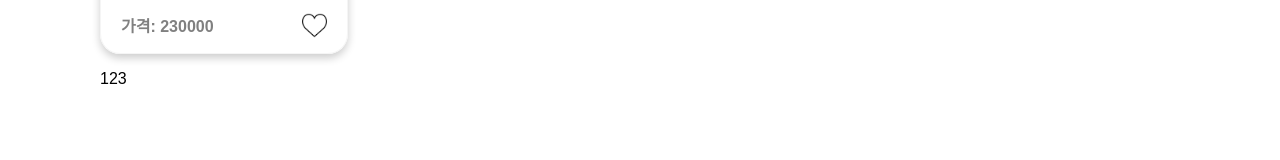
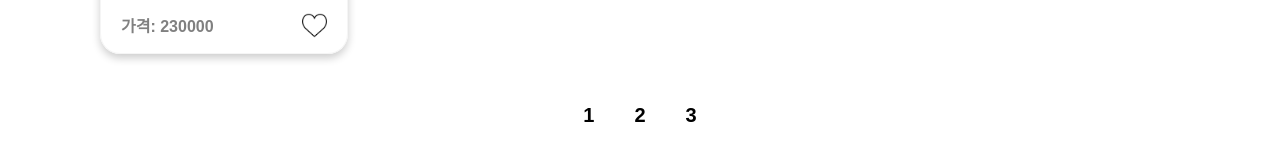
Before and after one commit to dongqui/class101, a React (Create React App) app: page /products in a window 1280 px wide. Shown: the part 842-1002 px from the top of the page. Built offline with nearby package versions, Linux system fonts and the light colour scheme.

Commit message:
pagination css

```diff
--- a/src/components/products/ProductList.css
+++ b/src/components/products/ProductList.css
@@ -5,3 +5,14 @@
   padding: 0;
   margin-top: 130px;
 }
+
+.page {
+  font-size: 20px;
+  font-weight: bold;
+  padding: 20px
+}
+
+.pagination {
+  margin-top: 50px;
+  text-align: center;
+}
--- a/src/components/products/ProductList.js
+++ b/src/components/products/ProductList.js
@@ -10,7 +10,7 @@ const ProductList = React.memo((props) => {
     const page = Math.ceil(totalProducts / 5);
     const pagination = [];
     for (let i = 1; i <= page; i++) {
-      pagination.push(<span onClick={() => requestProductItems((i - 1) * 5, 5)}>{i}</span>);
+      pagination.push(<span className="page" onClick={() => requestProductItems((i - 1) * 5, 5)}>{i}</span>);
     }
     return pagination
   };
@@ -28,7 +28,9 @@ const ProductList = React.memo((props) => {
       <ul className="product_list_container">
         {renderProductItem()}
       </ul>
-      {setPagination()}
+      <div className="pagination">
+        {setPagination()}
+      </div>
     </>
   )
 });
```
